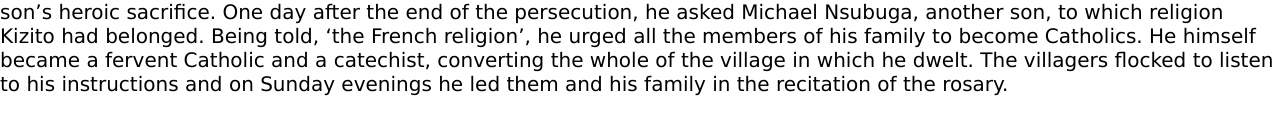
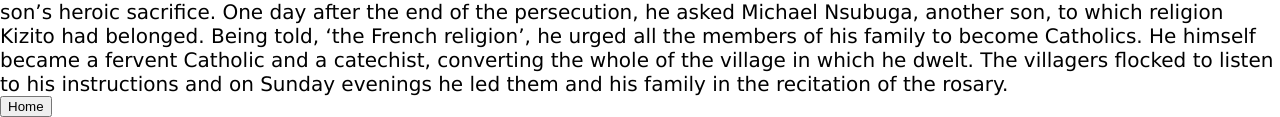
Before and after one commit to romeo-of-ph/romeo049.github.io, a plain HTML site: page history.html in a window 1280 px wide. Shown: the part 2576-2693 px from the top of the page. Before the commit the page ends 2672 px from the top, so only its background shows below. Drawn offline with Linux system fonts and the light colour scheme.

Commit message:
Update history.html

```diff
--- a/history.html
+++ b/history.html
@@ -107,4 +107,5 @@
           It is gratifying to note that, although Nyika remained and died a pagan, Kizito’s own father, Lukomera, was inspired by his son’s heroic sacrifice. One day after the end of the persecution, he asked Michael Nsubuga, another son, to which religion Kizito had belonged. Being told, ‘the French religion’, he urged all the members of his family to become Catholics. He himself became a fervent Catholic and a catechist, converting the whole of the village in which he dwelt. The villagers flocked to listen to his instructions and on Sunday evenings he led them and his family in the recitation of the rosary.
         </div>
       </div>
+  <button href="index.html">Home</button>
     </body>
```
